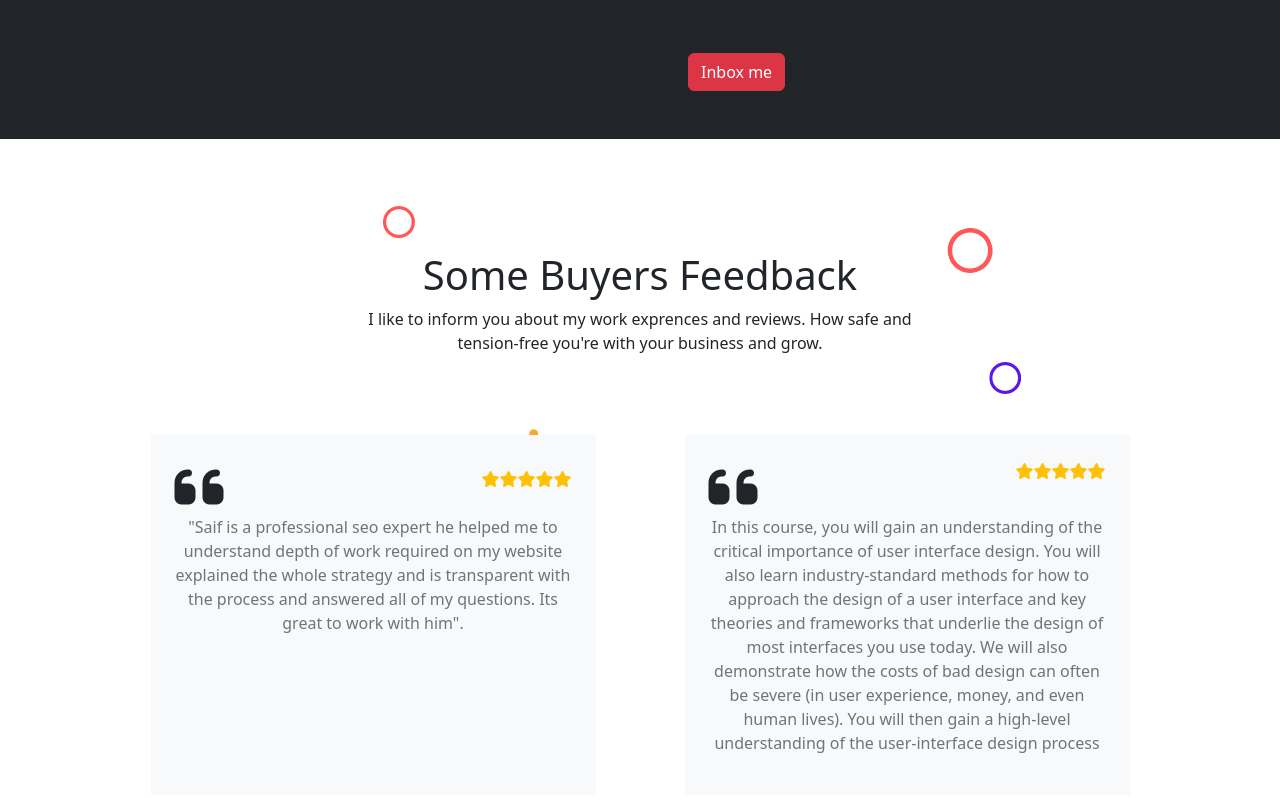
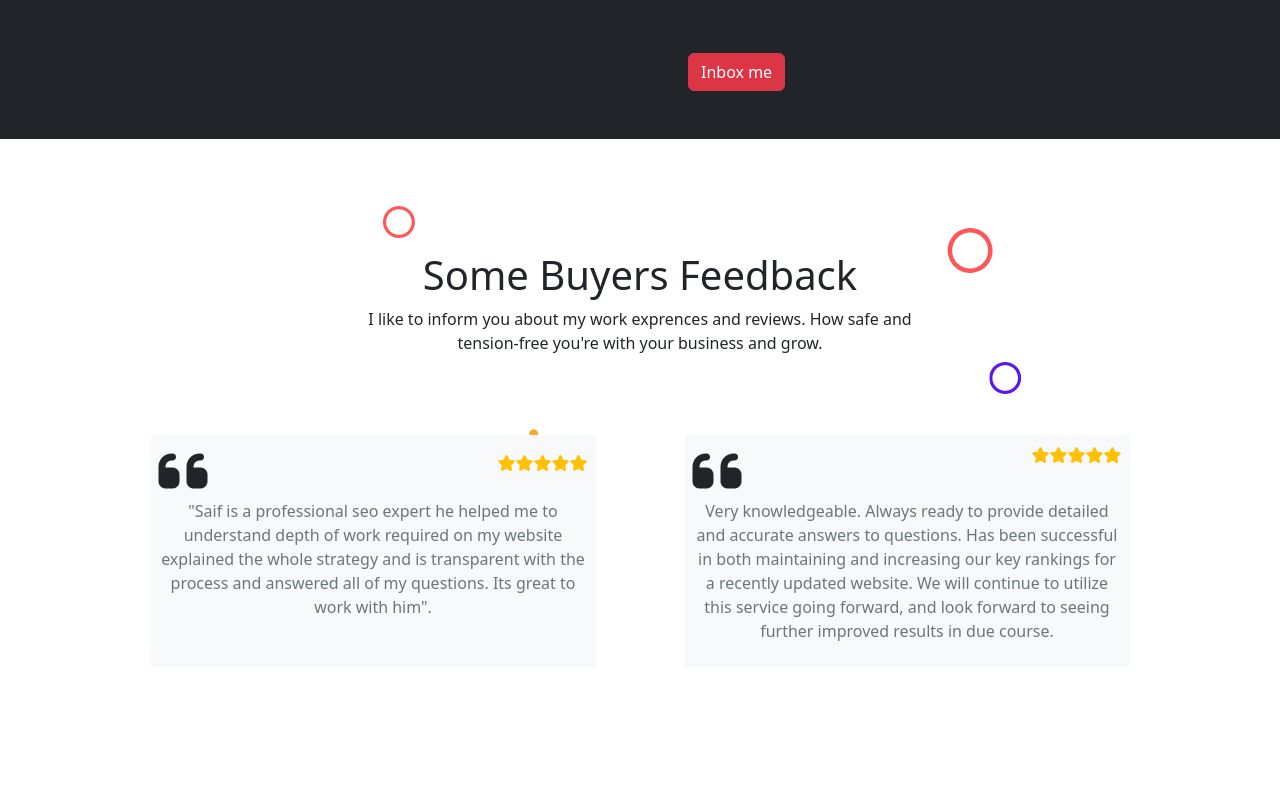
Before and after one commit to Sharminaktermetu/portfolio-of-saif, a plain HTML site: page index.html in a window 1280 px wide. Shown: the part 1626-2424 px from the top of the page. Drawn offline with nearby package versions, Linux system fonts and the light colour scheme.

Commit message:
last part

```diff
--- a/index.html
+++ b/index.html
@@ -139,7 +139,7 @@
       <!--  -->
 
       <div class="row justify-content-around">
-        <div class="col-12 bg-light col-lg-5 p-4 my-5">
+        <div class="col-12 bg-light col-lg-5 p-2 my-5">
 
         <div class="d-flex justify-content-between">
           <div>
@@ -160,7 +160,7 @@
            "Saif is a professional seo expert he helped me to understand depth of work required on my website explained the whole strategy and is transparent with the process and answered all of my questions. Its great to work with him".
           </p>
         </div>
-        <div class="col-12 bg-light col-lg-5 p-4 my-5">
+        <div class="col-12 bg-light col-lg-5 p-2 my-5">
           <div class="d-flex justify-content-between">
             <div>
               <i class="fa-solid fa-quote-left display-4"></i>
@@ -177,7 +177,7 @@
             </div>
           </div>
           <p class="text-secondary">
-            In this course, you will gain an understanding of the critical importance of user interface design. You will also learn industry-standard methods for how to approach the design of a user interface and key theories and frameworks that underlie the design of most interfaces you use today. We will also demonstrate how the costs of bad design can often be severe (in user experience, money, and even human lives). You will then gain a high-level understanding of the user-interface design process
+            Very knowledgeable. Always ready to provide detailed and accurate answers to questions. Has been successful in both maintaining and increasing our key rankings for a recently updated website. We will continue to utilize this service going forward, and look forward to seeing further improved results in due course.
           </p>
         </div>
       </div>
```
